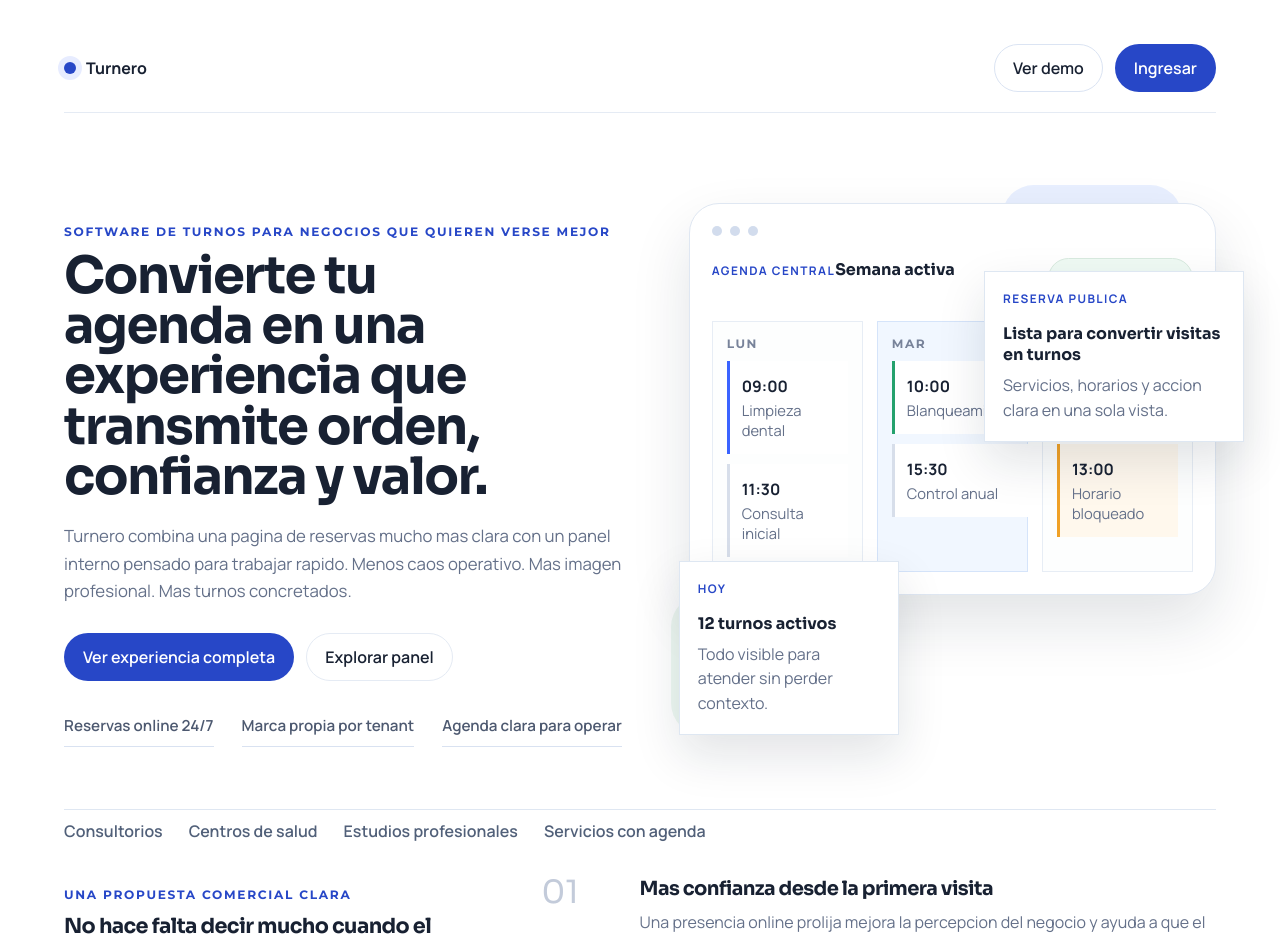
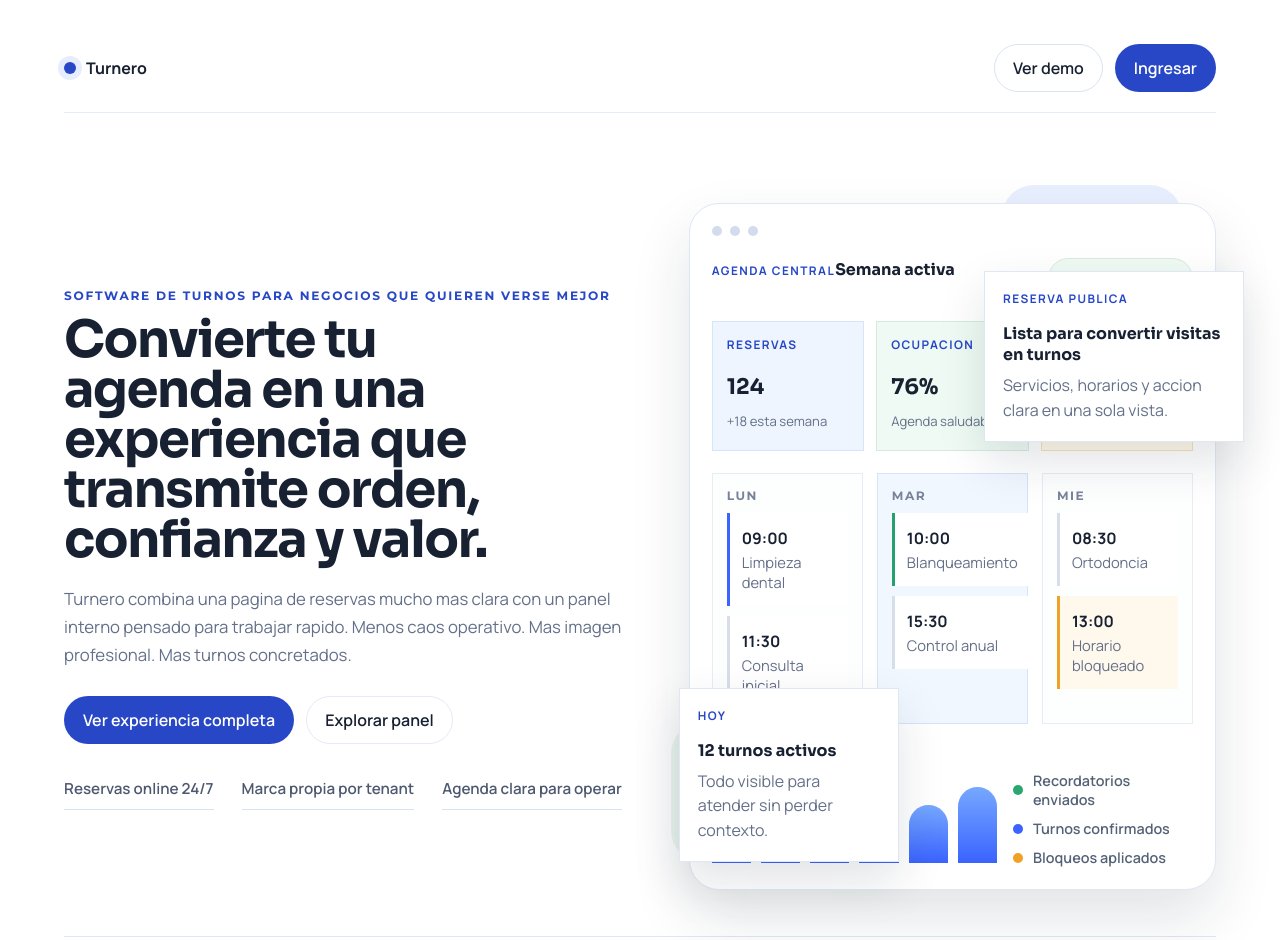
Before and after one commit to faculpda/Turnero, a Next.js app: page / in a window 1280 px wide. Shown: the top 940 px of the page. Built offline with nearby package versions, Linux system fonts and the light colour scheme.

Commit message:
feat: enriquecer navegacion y mockups del producto

```diff
--- a/app/globals.css
+++ b/app/globals.css
@@ -141,6 +141,7 @@
   font-weight: 600;
   cursor: pointer;
   flex: 0 0 auto;
+  transition: background 160ms ease, color 160ms ease, border-color 160ms ease, box-shadow 160ms ease;
 }
 
 .dashboard-sidebar-item:hover {
@@ -153,17 +154,26 @@
   color: #2747c7;
   border-left: 2px solid #2747c7;
   padding-left: 8px;
-  box-shadow: none;
+  box-shadow: inset 0 0 0 1px rgba(39, 71, 199, 0.04);
 }
 
 .dashboard-sidebar-icon {
-  width: 16px;
-  height: 16px;
-  border-radius: 5px;
-  border: 1.5px solid currentColor;
-  background: transparent;
-  opacity: 0.8;
+  display: inline-flex;
+  align-items: center;
+  justify-content: center;
+  width: 28px;
+  height: 28px;
+  border-radius: 9px;
+  background: #ffffff;
+  border: 1px solid #dfe7f2;
+  color: currentColor;
   flex-shrink: 0;
+  box-shadow: 0 4px 10px rgba(18, 31, 53, 0.03);
+}
+
+.dashboard-sidebar-icon svg {
+  width: 15px;
+  height: 15px;
 }
 
 .dashboard-sidebar-footer {
@@ -276,6 +286,23 @@
   box-shadow: var(--shadow);
 }
 
+.dashboard-overview-chip-icon {
+  display: inline-flex;
+  align-items: center;
+  justify-content: center;
+  width: 36px;
+  height: 36px;
+  border-radius: 12px;
+  background: rgba(255, 255, 255, 0.8);
+  border: 1px solid rgba(255, 255, 255, 0.7);
+  color: currentColor;
+}
+
+.dashboard-overview-chip-icon svg {
+  width: 18px;
+  height: 18px;
+}
+
 .dashboard-overview-chip strong,
 .dashboard-kpi-card h2,
 .dashboard-turno-main strong,
@@ -632,6 +659,45 @@
   gap: 14px;
 }
 
+.product-stage-metrics {
+  display: grid;
+  grid-template-columns: repeat(3, minmax(0, 1fr));
+  gap: 12px;
+}
+
+.product-metric-card {
+  display: grid;
+  gap: 6px;
+  padding: 14px;
+  border: 1px solid #e3ebf4;
+  background: #ffffff;
+}
+
+.product-metric-card strong {
+  font-family: var(--font-display);
+  font-size: 1.35rem;
+}
+
+.product-metric-card small {
+  color: var(--muted);
+  font-size: 0.82rem;
+}
+
+.product-metric-card-blue {
+  background: #eef5ff;
+  border-color: #d7e5fb;
+}
+
+.product-metric-card-green {
+  background: #eefaf3;
+  border-color: #d7eadf;
+}
+
+.product-metric-card-amber {
+  background: #fff8ea;
+  border-color: #f6e1b9;
+}
+
 .product-day-column {
   display: grid;
   gap: 10px;
@@ -713,6 +779,60 @@
   width: 220px;
 }
 
+.product-stage-footer {
+  display: grid;
+  grid-template-columns: minmax(0, 1fr) 180px;
+  gap: 16px;
+  align-items: end;
+}
+
+.product-mini-chart,
+.product-status-list {
+  display: grid;
+  gap: 10px;
+}
+
+.product-mini-chart-bars {
+  display: flex;
+  align-items: flex-end;
+  gap: 10px;
+  height: 86px;
+  padding: 12px 0 4px;
+}
+
+.product-mini-chart-bars .bar {
+  flex: 1 1 0;
+  border-radius: 999px 999px 4px 4px;
+  background: linear-gradient(180deg, #76a8ff 0%, #3a63ff 100%);
+}
+
+.product-mini-chart-bars .bar-1 { height: 38px; }
+.product-mini-chart-bars .bar-2 { height: 56px; }
+.product-mini-chart-bars .bar-3 { height: 48px; }
+.product-mini-chart-bars .bar-4 { height: 68px; }
+.product-mini-chart-bars .bar-5 { height: 58px; }
+.product-mini-chart-bars .bar-6 { height: 76px; }
+
+.product-status-row {
+  display: flex;
+  align-items: center;
+  gap: 10px;
+  color: #546276;
+  font-size: 0.9rem;
+  font-weight: 600;
+}
+
+.status-dot {
+  width: 10px;
+  height: 10px;
+  border-radius: 999px;
+  flex-shrink: 0;
+}
+
+.status-dot-green { background: #2aa76e; }
+.status-dot-blue { background: #3a63ff; }
+.status-dot-amber { background: #f0a127; }
+
 .landing-sectors {
   display: flex;
   flex-wrap: wrap;
@@ -816,6 +936,16 @@
 .outcome-card-accent {
   border-top-width: 3px;
   border-top-color: #3a63ff;
+}
+
+.outcome-card-success {
+  border-top-width: 3px;
+  border-top-color: #2aa76e;
+}
+
+.outcome-card-warning {
+  border-top-width: 3px;
+  border-top-color: #f0a127;
 }
 
 .closing-cta-editorial {
@@ -2088,7 +2218,7 @@
     width: auto;
     min-width: max-content;
     padding: 10px 12px;
-    border: 1px solid #e8e1f4;
+    border: 1px solid #dde6f3;
     border-radius: 999px;
     background: #ffffff;
     flex-shrink: 0;
@@ -2098,8 +2228,8 @@
   .dashboard-sidebar-item.active {
     border-left: 0;
     padding-left: 12px;
-    background: rgba(93, 63, 211, 0.1);
-    border-color: #d7c8fb;
+    background: #eaf1ff;
+    border-color: #d2defc;
   }
 
   .dashboard-sidebar-footer {
@@ -2173,6 +2303,11 @@
     padding-bottom: 120px;
   }
 
+  .product-stage-metrics,
+  .product-stage-footer {
+    grid-template-columns: 1fr;
+  }
+
   .product-floating-booking {
     right: 8px;
     top: 0;
@@ -2292,6 +2427,11 @@
   .dashboard-sidebar-item {
     padding: 9px 11px;
     font-size: 0.92rem;
+  }
+
+  .dashboard-sidebar-icon {
+    width: 26px;
+    height: 26px;
   }
 
   .dashboard-topbar-actions {
--- a/app/page.tsx
+++ b/app/page.tsx
@@ -78,6 +78,24 @@
                   <div className="product-stage-badge">87% confirmados</div>
                 </div>
 
+                <div className="product-stage-metrics">
+                  <div className="product-metric-card product-metric-card-blue">
+                    <span className="showcase-label">Reservas</span>
+                    <strong>124</strong>
+                    <small>+18 esta semana</small>
+                  </div>
+                  <div className="product-metric-card product-metric-card-green">
+                    <span className="showcase-label">Ocupacion</span>
+                    <strong>76%</strong>
+                    <small>Agenda saludable</small>
+                  </div>
+                  <div className="product-metric-card product-metric-card-amber">
+                    <span className="showcase-label">Cobros</span>
+                    <strong>9</strong>
+                    <small>Pendientes de revisar</small>
+                  </div>
+                </div>
+
                 <div className="product-stage-columns">
                   <div className="product-day-column">
                     <span className="product-day-label">Lun</span>
@@ -112,6 +130,34 @@
                     <div className="product-slot product-slot-soft">
                       <strong>13:00</strong>
                       <span>Horario bloqueado</span>
+                    </div>
+                  </div>
+                </div>
+
+                <div className="product-stage-footer">
+                  <div className="product-mini-chart">
+                    <span className="showcase-label">Actividad semanal</span>
+                    <div className="product-mini-chart-bars" aria-hidden="true">
+                      <span className="bar bar-1" />
+                      <span className="bar bar-2" />
+                      <span className="bar bar-3" />
+                      <span className="bar bar-4" />
+                      <span className="bar bar-5" />
+                      <span className="bar bar-6" />
+                    </div>
+                  </div>
+                  <div className="product-status-list">
+                    <div className="product-status-row">
+                      <span className="status-dot status-dot-green" />
+                      <span>Recordatorios enviados</span>
+                    </div>
+                    <div className="product-status-row">
+                      <span className="status-dot status-dot-blue" />
+                      <span>Turnos confirmados</span>
+                    </div>
+                    <div className="product-status-row">
+                      <span className="status-dot status-dot-amber" />
+                      <span>Bloqueos aplicados</span>
                     </div>
                   </div>
                 </div>
@@ -207,11 +253,11 @@
               Marca, servicios y reservas dentro de una experiencia mucho mas cuidada.
             </p>
           </article>
-          <article className="outcome-card">
+          <article className="outcome-card outcome-card-success">
             <strong>Agenda centralizada</strong>
             <p className="muted">Turnos, estados, bloqueos y prestadores visibles en un mismo lugar.</p>
           </article>
-          <article className="outcome-card">
+          <article className="outcome-card outcome-card-warning">
             <strong>Crecimiento ordenado</strong>
             <p className="muted">
               Base lista para cobrar online, sumar prestadores y escalar sin rehacer el sistema.
```
Also changed, not shown: components/tenant/tenant-dashboard-shell.tsx (+86 -7 lines).
